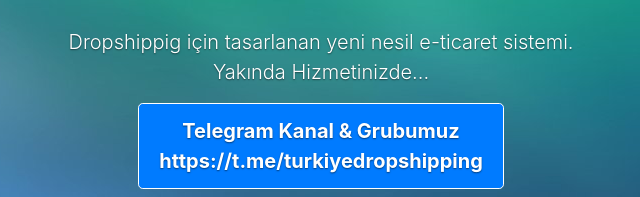
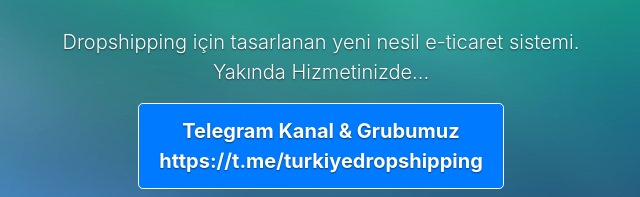
Before and after one commit to oguzweb/shop, a plain HTML site: page index.html in a window 1280 px wide. Shown: the part 272-469 px from the top of the page, 319-959 px from the left. Drawn offline with nearby package versions, Linux system fonts and the light colour scheme; some icons are missing.

Commit message:
Update index.html

```diff
--- a/index.html
+++ b/index.html
@@ -6,7 +6,7 @@
     <meta name="viewport" content="width=device-width, initial-scale=1, shrink-to-fit=no">
     <meta name="description" content="">
     <meta name="generator" content="Jekyll v3.8.6">
-    <title>Shopiyz - Dropshippig E-Ticaret Sistemleri</title>
+    <title>Shopiyz - Dropshipping E-Ticaret Sistemleri</title>
 
 
     <!-- Bootstrap core CSS -->
@@ -45,7 +45,7 @@
   <main role="main" class="inner cover">
 
     <img src="css/logo.png"  class="img-fluid col-md-10 logo">
-    <p class="lead">Dropshippig için tasarlanan yeni nesil e-ticaret sistemi. <br> Yakında Hizmetinizde...</p>
+    <p class="lead">Dropshipping için tasarlanan yeni nesil e-ticaret sistemi. <br> Yakında Hizmetinizde...</p>
     <p class="lead">
       <a target="_blank" href=" https://t.me/turkiyedropshipping" class="btn btn-lg btn-primary custom-button"> <i class="fab fa-telegram-plane"></i>Telegram Kanal & Grubumuz<br> https://t.me/turkiyedropshipping</a>
     </p>
```
